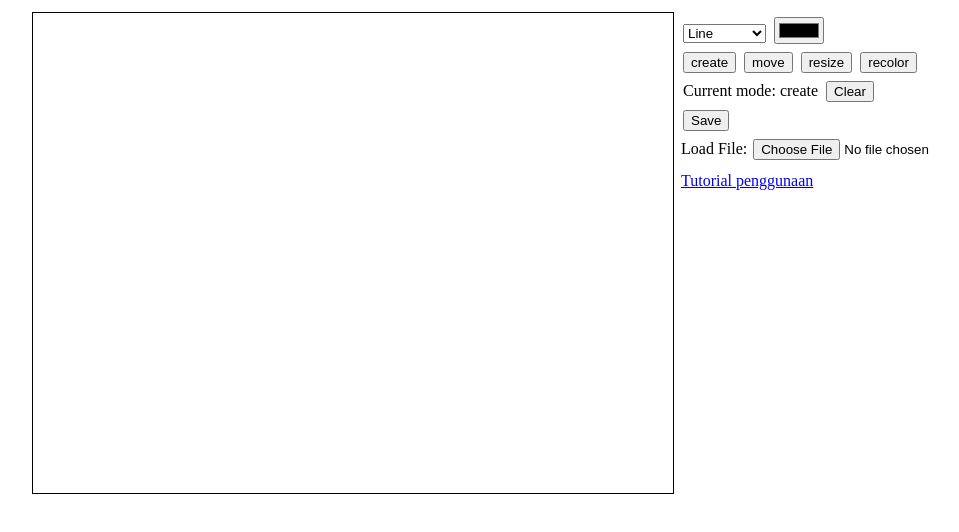
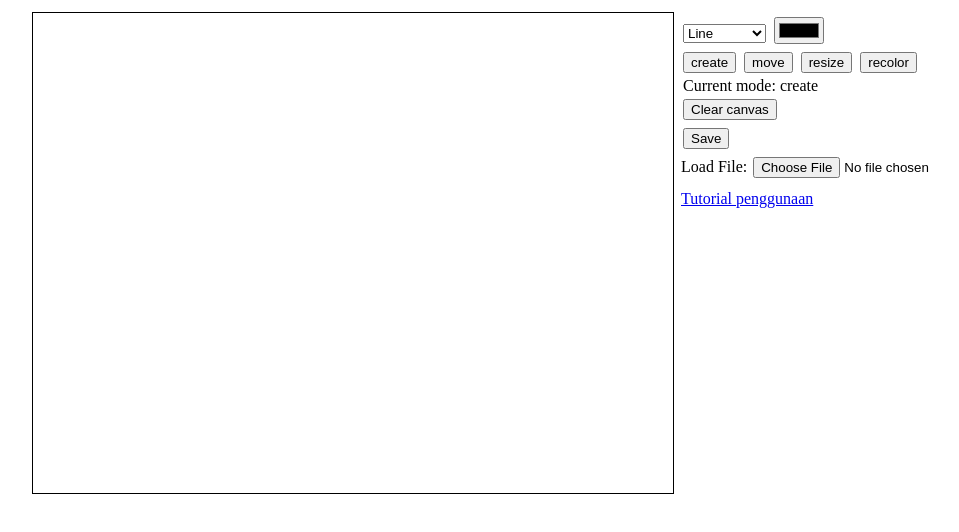
Before and after one commit to suggoitanoshi/if3260-01-16-2d-web-cad, a plain HTML site: page index.html in a window 1280 px wide. Shown: the whole page, without its empty margins (31-990 px from the left). Drawn offline with Linux system fonts and the light colour scheme.

Commit message:
button layout

```diff
--- a/index.html
+++ b/index.html
@@ -35,8 +35,8 @@
           <input type="button" value="resize" class="resize" />
           <input type="button" value="recolor" class="recolor" />
           <br />
-          <span>Current mode: <span class="mode">create</span></span>
-          <button id="Clear">Clear</button>
+          <span>Current mode: <span class="mode">create</span></span> <br />
+          <button id="Clear">Clear canvas</button>
           <br />
           <button id="Save">Save</button>
           <br />
```
